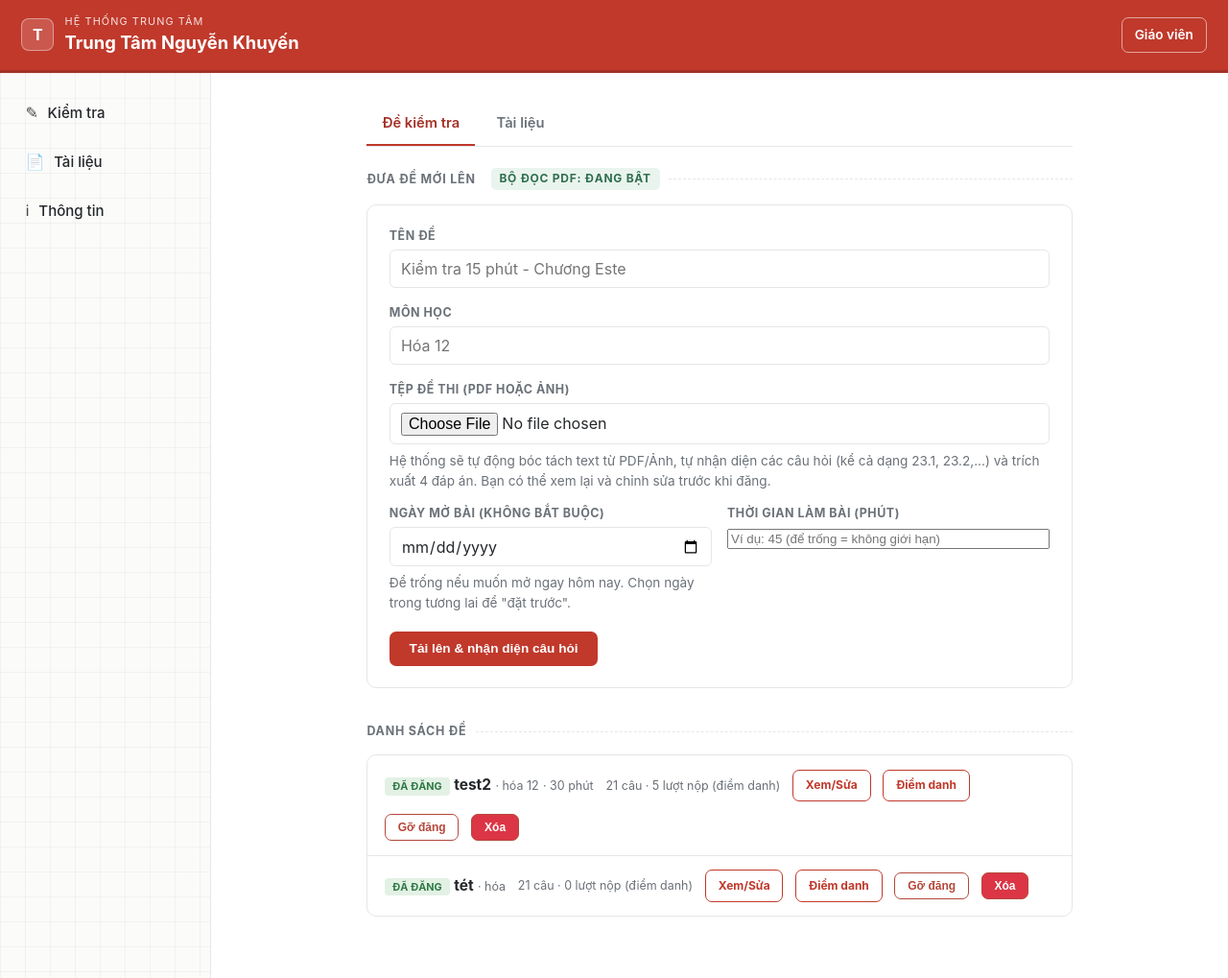
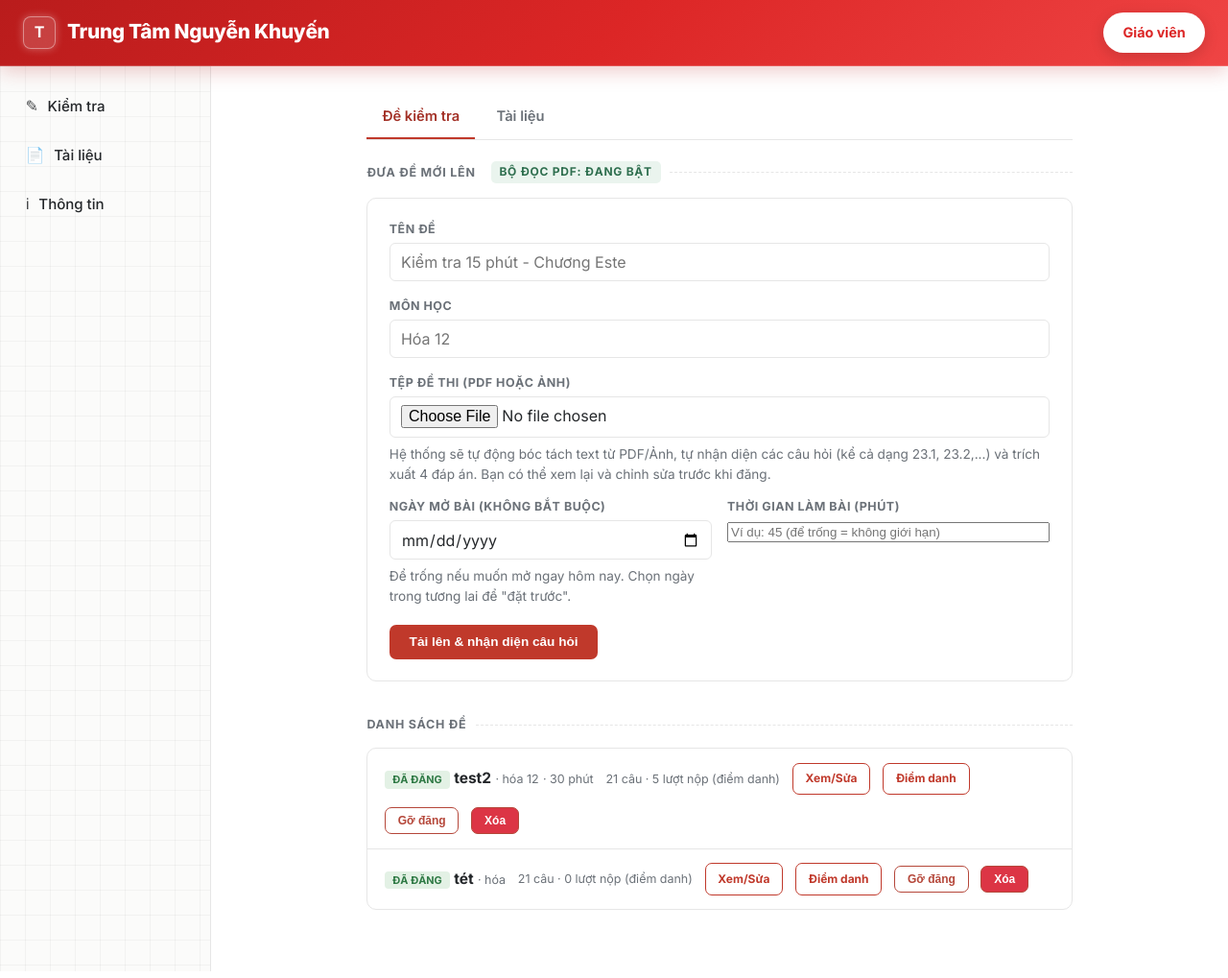
Before and after one commit to BaoVo1126/hethongbaitap-nguyenkhuyen, a Flask app: page /admin in a window 1280 px wide. Shown: the whole page at 96% size. Run offline with Flask 3, Linux system fonts and the light colour scheme; data comes from the database, SQL or seed files in the repository.

Commit message:
Update base.html

```diff
--- a/templates/base.html
+++ b/templates/base.html
@@ -4,20 +4,128 @@
   <meta charset="UTF-8">
   <meta name="viewport" content="width=device-width, initial-scale=1">
   <title>{% block title %}{{ center_name }}{% endblock %}</title>
+
+  <!-- Font chữ Inter chuẩn các ứng dụng EdTech -->
+  <link href="https://fonts.googleapis.com/css2?family=Inter:wght@400;500;600;700;800&display=swap" rel="stylesheet">
   <link rel="stylesheet" href="{{ url_for('static', filename='style.css') }}">
+
   <style>
-    /* CSS hỗ trợ Nút Toggle Sidebar & Giao diện Điện thoại */
+    body {
+      font-family: 'Inter', system-ui, -apple-system, sans-serif;
+    }
+
+    /* =========================================================
+       TOPBAR PHONG CÁCH AZOTA REDESIGN
+       ========================================================= */
+    .topbar {
+      background: linear-gradient(135deg, #b91c1c 0%, #dc2626 50%, #ef4444 100%) !important;
+      color: #ffffff;
+      padding: 0.8rem 1.5rem;
+      display: flex;
+      align-items: center;
+      justify-content: space-between;
+      box-shadow: 0 4px 20px rgba(185, 28, 28, 0.25);
+      position: sticky;
+      top: 0;
+      z-index: 1020;
+      border-bottom: 1px solid rgba(255, 255, 255, 0.2);
+    }
+
+    .topbar-brand-zone {
+      display: flex;
+      align-items: center;
+      gap: 12px;
+    }
+
+    /* CHỈNH SỬA: Khối Brand bọc Logo + Tên (Click về trang chủ & Hiệu ứng Hover Phóng to) */
+    .brand-link {
+      display: flex;
+      align-items: center;
+      gap: 12px;
+      text-decoration: none;
+      color: #ffffff;
+      transition: transform 0.25s cubic-bezier(0.34, 1.56, 0.64, 1);
+      cursor: pointer;
+    }
+
+    .brand-link:hover {
+      transform: scale(1.06);
+    }
+
+    /* Logo Icon kiểu Azota với viền phát sáng */
+    .brand-mark {
+      width: 42px;
+      height: 42px;
+      background: rgba(255, 255, 255, 0.2);
+      backdrop-filter: blur(8px);
+      border: 1px solid rgba(255, 255, 255, 0.35);
+      border-radius: 12px;
+      display: flex;
+      align-items: center;
+      justify-content: center;
+      font-size: 1.3rem;
+      font-weight: 800;
+      color: #ffffff;
+      box-shadow: 0 4px 12px rgba(0, 0, 0, 0.15);
+      animation: pulseGlow 3s infinite alternate;
+      flex-shrink: 0;
+    }
+
+    @keyframes pulseGlow {
+      0% { box-shadow: 0 0 5px rgba(255, 255, 255, 0.2); }
+      100% { box-shadow: 0 0 18px rgba(255, 255, 255, 0.6); }
+    }
+
+    .topbar h1 {
+      margin: 0;
+      font-size: 1.3rem;
+      font-weight: 800;
+      color: #ffffff;
+      line-height: 1.2;
+      letter-spacing: -0.3px;
+      white-space: nowrap;
+    }
+
+    /* Nút Giáo viên Màu Trắng */
+    .teacher-link {
+      background: #ffffff !important;
+      color: #dc2626 !important;
+      font-weight: 700 !important;
+      padding: 0.55rem 1.2rem !important;
+      border-radius: 50px !important;
+      text-decoration: none !important;
+      font-size: 0.9rem !important;
+      box-shadow: 0 4px 15px rgba(0, 0, 0, 0.15);
+      transition: all 0.3s ease !important;
+      display: inline-flex;
+      align-items: center;
+      gap: 6px;
+    }
+
+    .teacher-link:hover {
+      background: #f8fafc !important;
+      color: #b91c1c !important;
+      transform: translateY(-2px) scale(1.03);
+      box-shadow: 0 6px 20px rgba(0, 0, 0, 0.25);
+    }
+
+    /* CSS Hỗ trợ Nút Toggle Sidebar & Giao diện Điện thoại */
     .btn-toggle-sidebar {
       display: none;
-      background: transparent;
+      background: rgba(255, 255, 255, 0.15);
       border: 1px solid rgba(255, 255, 255, 0.3);
       color: #ffffff;
       font-size: 1.3rem;
       padding: 0.3rem 0.6rem;
-      border-radius: 6px;
+      border-radius: 8px;
       cursor: pointer;
       margin-right: 0.8rem;
       line-height: 1;
+      transition: background 0.2s;
+    }
+
+    .btn-toggle-sidebar:hover {
+      background: rgba(255, 255, 255, 0.25);
     }
 
     .sidebar-overlay {
@@ -115,44 +232,58 @@
     .btn-modal-cancel {
       flex: 1;
       padding: 0.65rem;
-      border: 1px solid #ccc;
-      background: #f5f5f5;
-      color: #333333;
-      border-radius: 6px;
+      border: 1px solid #cbd5e1;
+      background: #f8fafc;
+      color: #334155;
+      border-radius: 8px;
       font-weight: 600;
       cursor: pointer;
+      transition: background 0.2s;
+    }
+    .btn-modal-cancel:hover {
+      background: #e2e8f0;
     }
     .btn-modal-confirm {
       flex: 1;
       padding: 0.65rem;
       border: none;
-      background: #b5473a;
+      background: linear-gradient(135deg, #dc2626 0%, #b91c1c 100%);
       color: #ffffff;
-      border-radius: 6px;
+      border-radius: 8px;
       font-weight: 600;
       cursor: pointer;
+      box-shadow: 0 4px 12px rgba(220, 38, 38, 0.3);
+      transition: transform 0.2s;
+    }
+    .btn-modal-confirm:hover {
+      transform: translateY(-1px);
     }
     @keyframes modalFadeIn {
-      from { opacity: 0; transform: scale(0.95); }
+      from { opacity: 0; transform: scale(0.92); }
       to { opacity: 1; transform: scale(1); }
     }
   </style>
 </head>
 <body>
   <div class="topbar">
-    <!-- Nút Toggle Sidebar (Menu ☰) dành riêng cho Điện thoại -->
-    <button class="btn-toggle-sidebar" id="btn-toggle-sidebar" title="Mở danh mục">☰</button>
+    <div class="topbar-brand-zone">
+      <!-- Nút Toggle Sidebar (Menu ☰) dành riêng cho Điện thoại -->
+      <button class="btn-toggle-sidebar" id="btn-toggle-sidebar" title="Mở danh mục">☰</button>
 
-    <div class="brand-mark">{{ center_name[:1] }}</div>
-    <div>
-      <div class="eyebrow">Hệ thống trung tâm</div>
-      <h1>{{ center_name }}</h1>
+      <!-- CHỈNH SỬA: Khối Logo + Chữ gom chung thành đường dẫn chuyển về trang chủ -->
+      <a href="{{ url_for('home') }}" class="brand-link" title="Về trang chủ">
+        <div class="brand-mark">{{ center_name[:1] }}</div>
+        <h1>{{ center_name }}</h1>
+      </a>
     </div>
+
     <!-- Dùng data-target-url giúp tránh lỗi xung đột dấu nháy trên VS Code -->
     <a class="teacher-link"
        id="btn-teacher-auth"
        href="#"
-       data-target-url="{{ url_for('admin_home') }}">Giáo viên</a>
+       data-target-url="{{ url_for('admin_home') }}">
+      Giáo viên
+    </a>
   </div>
 
   <div class="app-shell">
```
Also changed, not shown: other parts of templates/base.html (+23 -16 lines).
